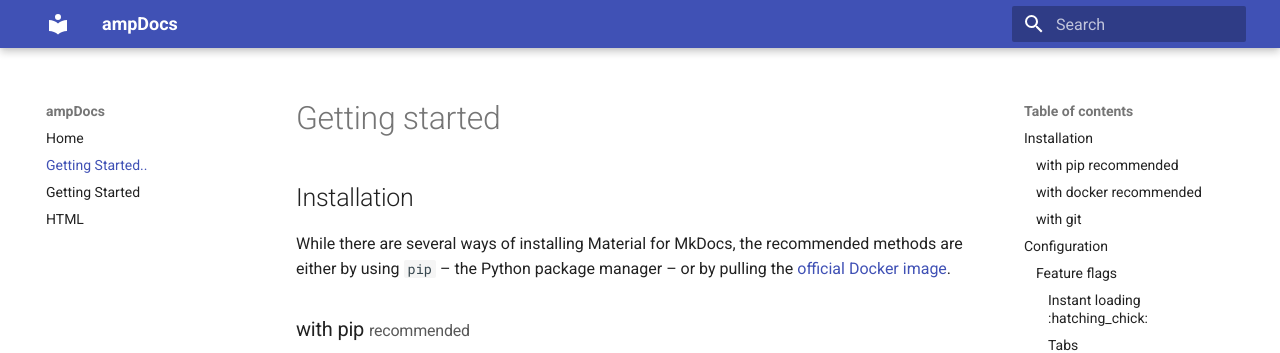
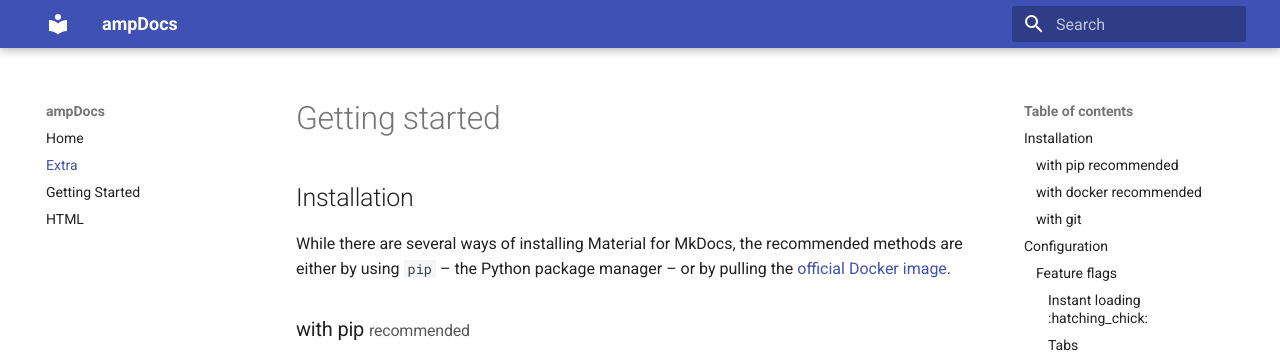
Before and after one commit to ogiovanniruiz/ampDocs, an MkDocs documentation site: the page built from docs/getting-started-1.md, in a window 1280 px wide. Shown: the top 353 px of the page. Built offline with MkDocs 1.6.1 and Material for MkDocs 9.7.7, drawn with Linux system fonts in a browser that asks for light colours.

Commit message:
Update Doc “getting-started-1”

```diff
--- a/docs/getting-started-1.md
+++ b/docs/getting-started-1.md
@@ -1,5 +1,5 @@
 ---
-title: Getting Started..
+title: Extra
 date: 2020-12-08T18:55:58.012Z
 thumbnail: false
 layout: docs
```
